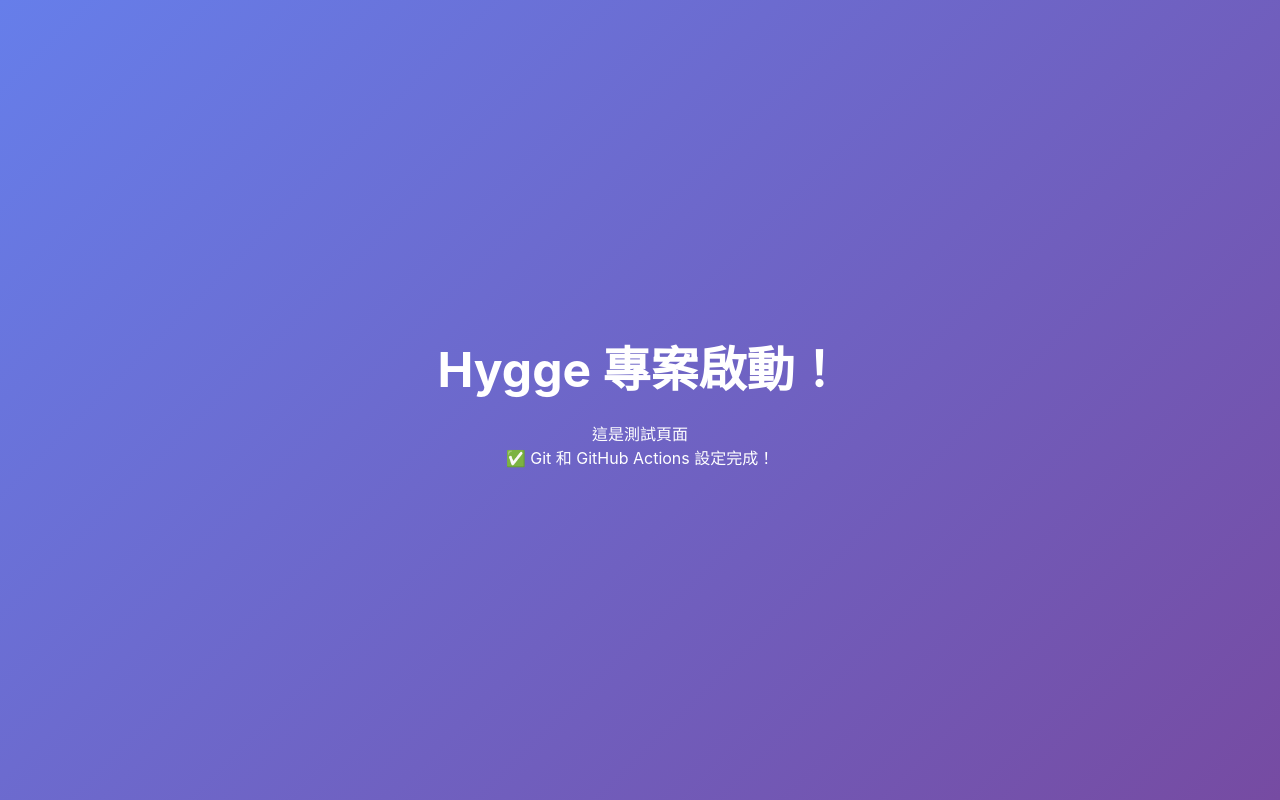
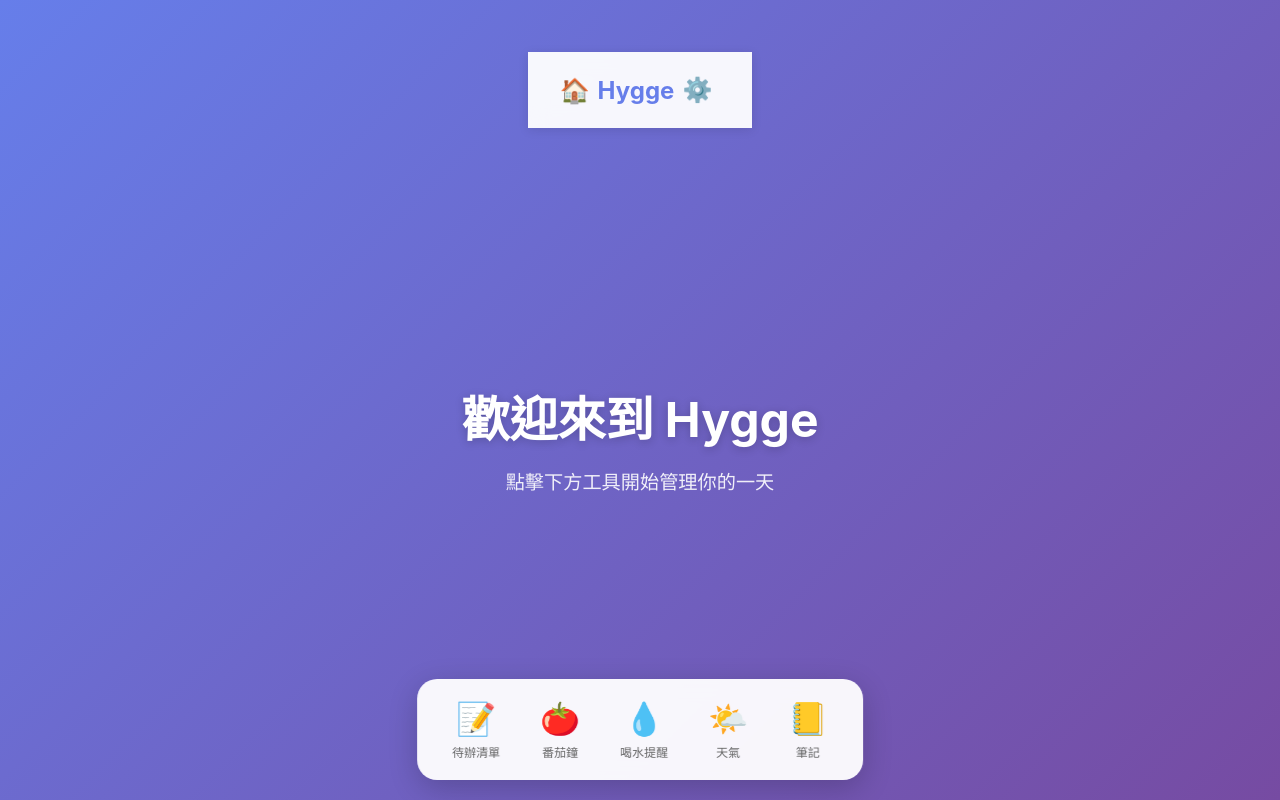
Before and after one commit to DOU-CF/hygge-project, a plain HTML site: page index.html in a window 1280 px wide. Drawn offline with Linux system fonts and the light colour scheme.

Commit message:
✨ feat: 完成 Day 2 - HTML 結構與毛玻璃效果 UI
- 建立完整的 HTML 語意化結構
- 實作導覽列（Logo + 設定按鈕）
- 實作 Dock 工具列（5 個工具）
- 加入毛玻璃效果（backdrop-filter）
- 實作 hover 動畫效果
- 完成基礎 CSS 樣式

```diff
--- a/css/style.css
+++ b/css/style.css
@@ -19,3 +19,122 @@ h1 {
   font-size: 48px;
   margin-bottom: 20px;
 }
+
+/* ========== 導覽列 ========== */
+.navbar {
+  background: rgba(255, 255, 255, 0.95);
+  backdrop-filter: blur(10px);
+  padding: 1rem 2rem;
+  box-shadow: 0 2px 10px rgba(0, 0, 0, 0.1);
+}
+
+.navbar .container {
+  display: flex;
+  justify-content: space-between;
+  align-items: center;
+  max-width: 1400px;
+  margin: 0 auto;
+}
+
+.logo {
+  display: flex;
+  align-items: center;
+  gap: 0.5rem;
+  font-size: 1.5rem;
+  font-weight: bold;
+  color: #667eea;
+}
+
+.btn-icon {
+  background: none;
+  border: none;
+  font-size: 1.5rem;
+  cursor: pointer;
+  padding: 0.5rem;
+  border-radius: 8px;
+  transition: background 0.3s;
+}
+
+.btn-icon:hover {
+  background: rgba(102, 126, 234, 0.1);
+}
+
+/* ========== 工作區域 ========== */
+.workspace {
+  min-height: calc(100vh - 180px);
+  display: flex;
+  align-items: center;
+  justify-content: center;
+  padding: 2rem;
+}
+
+.welcome-message {
+  text-align: center;
+  color: white;
+}
+
+.welcome-message h1 {
+  font-size: 3rem;
+  margin-bottom: 1rem;
+  text-shadow: 0 2px 10px rgba(0, 0, 0, 0.2);
+}
+
+.welcome-message p {
+  font-size: 1.2rem;
+  opacity: 0.9;
+}
+
+/* ========== Dock 工具列 ========== */
+.dock {
+  position: fixed;
+  bottom: 20px;
+  left: 50%;
+  transform: translateX(-50%);
+  background: rgba(255, 255, 255, 0.95);
+  backdrop-filter: blur(10px);
+  border-radius: 20px;
+  padding: 10px 20px;
+  box-shadow: 0 8px 30px rgba(0, 0, 0, 0.2);
+}
+
+.dock-container {
+  display: flex;
+  gap: 10px;
+}
+
+.dock-item {
+  display: flex;
+  flex-direction: column;
+  align-items: center;
+  gap: 5px;
+  padding: 10px 15px;
+  border-radius: 12px;
+  cursor: pointer;
+  transition: all 0.3s ease;
+}
+
+.dock-item:hover {
+  background: rgba(102, 126, 234, 0.1);
+  transform: translateY(-5px);
+}
+
+.dock-icon {
+  font-size: 2rem;
+}
+
+.dock-label {
+  font-size: 0.75rem;
+  color: #666;
+  white-space: nowrap;
+}
+
+/* ========== 小工具容器 ========== */
+.widgets-container {
+  position: fixed;
+  top: 80px;
+  left: 0;
+  right: 0;
+  bottom: 100px;
+  pointer-events: none;
+  padding: 20px;
+}
--- a/index.html
+++ b/index.html
@@ -3,13 +3,76 @@
   <head>
     <meta charset="UTF-8" />
     <meta name="viewport" content="width=device-width, initial-scale=1.0" />
+    <meta
+      name="description"
+      content="Hygge - 個人生活管理平台，整合待辦清單、番茄鐘、天氣等工具"
+    />
     <title>Hygge - 個人生活管理平台</title>
     <link rel="stylesheet" href="css/style.css" />
   </head>
   <body>
-    <h1>Hygge 專案啟動！</h1>
-    <p>這是測試頁面</p>
-    <p>✅ Git 和 GitHub Actions 設定完成！</p>
+    <!-- ========== 1. 導覽列 ========== -->
+    <header class="navbar">
+      <div class="container">
+        <div class="logo">
+          <span class="logo-icon">🏠</span>
+          <span class="logo-text">Hygge</span>
+        </div>
+        <nav class="nav-menu">
+          <button class="btn-icon" aria-label="設定">
+            <span>⚙️</span>
+          </button>
+        </nav>
+      </div>
+    </header>
+
+    <!-- ========== 2. 主工作區域 ========== -->
+    <main class="workspace" id="workspace">
+      <div class="welcome-message">
+        <h1>歡迎來到 Hygge</h1>
+        <p>點擊下方工具開始管理你的一天</p>
+      </div>
+    </main>
+
+    <!-- ========== 3. Dock 工具列 ========== -->
+    <div class="dock" id="dock">
+      <div class="dock-container">
+        <!-- 待辦清單 -->
+        <div class="dock-item" data-widget="todo">
+          <span class="dock-icon">📝</span>
+          <span class="dock-label">待辦清單</span>
+        </div>
+
+        <!-- 番茄鐘 -->
+        <div class="dock-item" data-widget="pomodoro">
+          <span class="dock-icon">🍅</span>
+          <span class="dock-label">番茄鐘</span>
+        </div>
+
+        <!-- 喝水提醒 -->
+        <div class="dock-item" data-widget="water">
+          <span class="dock-icon">💧</span>
+          <span class="dock-label">喝水提醒</span>
+        </div>
+
+        <!-- 天氣 -->
+        <div class="dock-item" data-widget="weather">
+          <span class="dock-icon">🌤️</span>
+          <span class="dock-label">天氣</span>
+        </div>
+
+        <!-- 筆記 -->
+        <div class="dock-item" data-widget="todo">
+          <span class="dock-icon">📒</span>
+          <span class="dock-label">筆記</span>
+        </div>
+      </div>
+    </div>
+
+    <!-- ========== 4. 小工具容器（之後會用到） ========== -->
+    <div class="widgets-container" id="widgets-container">
+      <!-- 小工具視窗會動態插入這裡 -->
+    </div>
 
     <script src="js/app.js"></script>
   </body>
```
